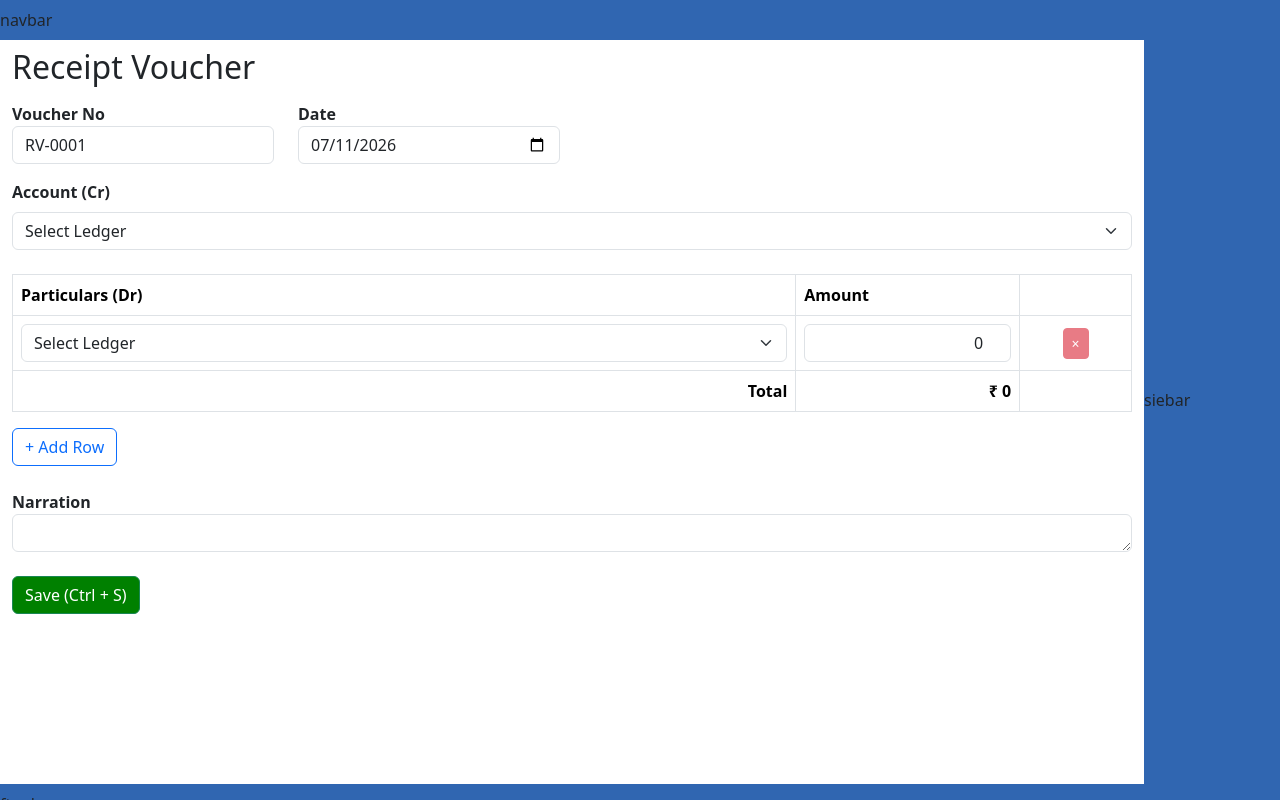
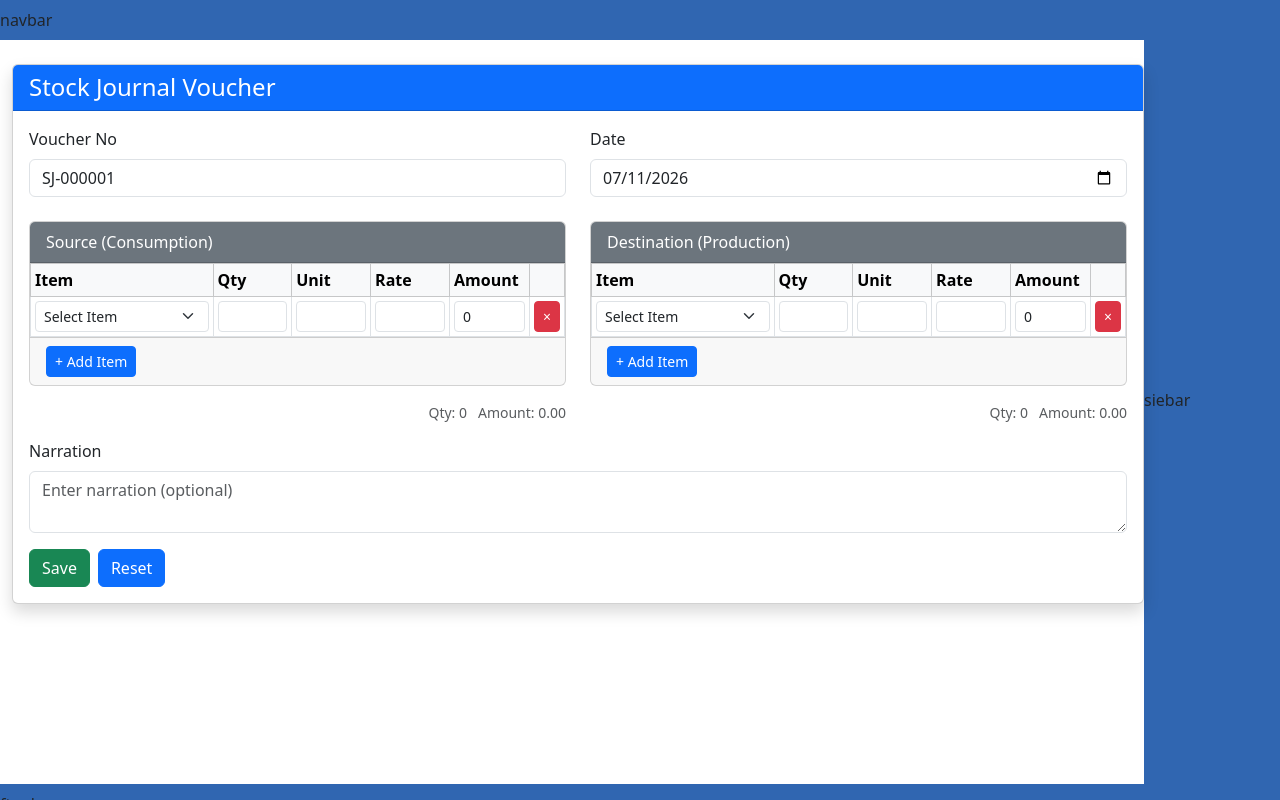
Before and after one commit to riissshu/ERP, a React (Vite) app in the folder Frontend/: page /crm in a window 1280 px wide. Built offline with nearby package versions, Linux system fonts and the light colour scheme.

Commit message:
added stock journal voucher

```diff
--- /dev/null
+++ b/Frontend/src/forms/StockTransferTable.jsx
@@ -0,0 +1,161 @@
+const stockItems = [
+  { name: "Rice", unit: "Bag" },
+  { name: "Wheat", unit: "Bag" },
+  { name: "Flour", unit: "Bag" },
+  { name: "Sugar", unit: "Kg" },
+  { name: "Oil", unit: "Ltr" },
+];
+
+export default function StockTransferTable({ title, rows, setRows }) {
+  // Update row values
+  const handleRowChange = (index, field, value) => {
+  const updatedRows = rows.map((row, i) => {
+    if (i !== index) return row;
+
+    const updatedRow = { ...row, [field]: value };
+
+    if (field === "item") {
+      const selectedItem = stockItems.find((item) => item.name === value);
+      updatedRow.unit = selectedItem ? selectedItem.unit : "";
+    }
+
+    const qty = Number(field === "qty" ? value : updatedRow.qty) || 0;
+    const rate = Number(field === "rate" ? value : updatedRow.rate) || 0;
+    updatedRow.amount = qty * rate;
+
+    return updatedRow;
+  });
+
+  setRows(updatedRows);
+};
+
+  // Add new row
+  const addRow = () => {
+    setRows([
+      ...rows,
+      {
+        item: "",
+        qty: "",
+        unit: "",
+        rate: "",
+        amount: 0,
+      },
+    ]);
+  };
+
+  // Delete row
+  const deleteRow = (index) => {
+    if (rows.length === 1) return;
+
+    const updatedRows = rows.filter((_, i) => i !== index);
+
+    setRows(updatedRows);
+  };
+
+
+  return (
+    <div className="card mb-3">
+      <div className="card-header bg-secondary text-white">{title}</div>
+
+      <div className="card-body p-0">
+        <table className="table table-bordered table-sm mb-0">
+          <thead className="table-light">
+            <tr>
+              <th style={{ width: "35%" }}>Item</th>
+              <th style={{ width: "15%" }}>Qty</th>
+              <th style={{ width: "15%" }}>Unit</th>
+              <th style={{ width: "15%" }}>Rate</th>
+              <th style={{ width: "15%" }}>Amount</th>
+              <th style={{ width: "5%" }}></th>
+            </tr>
+          </thead>
+
+          <tbody>
+            {rows.map((row, index) => (
+              <tr key={index}>
+                <td>
+                  <select
+                    className="form-select form-select-sm"
+                    value={row.item}
+                    onChange={(e) =>
+                      handleRowChange(index, "item", e.target.value)
+                    }
+                  >
+                    <option value="">Select Item</option>
+
+                    {stockItems.map((item) => (
+                      <option key={item.name} value={item.name}>
+                        {item.name}
+                      </option>
+                    ))}
+                  </select>
+                </td>
+
+                <td>
+                  <input
+                    type="number"
+                    className="form-control form-control-sm"
+                    value={row.qty}
+                    onChange={(e) =>
+                      handleRowChange(index, "qty", e.target.value)
+                    }
+                  />
+                </td>
+
+                <td>
+                  <input
+                    className="form-control form-control-sm"
+                    value={row.unit}
+                    readOnly
+                  />
+                </td>
+
+                <td>
+                  <input
+                    type="number"
+                    className="form-control form-control-sm"
+                    value={row.rate}
+                    onChange={(e) =>
+                      handleRowChange(index, "rate", e.target.value)
+                    }
+                  />
+                </td>
+
+                <td>
+                  <input
+                    className="form-control form-control-sm"
+                    value={row.amount}
+                    readOnly
+                  />
+                </td>
+
+                <td className="text-center">
+                  <button
+                    type="button"
+                    className="btn btn-danger btn-sm"
+                    onClick={() => deleteRow(index)}
+                  >
+                    ×
+                  </button>
+                </td>
+              </tr>
+            ))}
+          </tbody>
+        </table>
+      </div>
+
+      <div className="card-footer">
+        <button
+          type="button"
+          className="btn btn-primary btn-sm"
+          onClick={addRow}
+        >
+          + Add Item
+        </button>
+      </div>
+    </div>
+
+
+
+  );
+}
--- /dev/null
+++ b/Frontend/src/layouts/StockJournalVoucher.jsx
@@ -0,0 +1,144 @@
+import { useState } from "react";
+import StockTransferTable from "../forms/StockTransferTable.jsx";
+
+export default function StockJournalVoucher() {
+  const [voucherNo, setVoucherNo] = useState("SJ-000001");
+  const [date, setDate] = useState(new Date().toISOString().split("T")[0]);
+  const [narration, setNarration] = useState("");
+
+  const [sourceRows, setSourceRows] = useState([
+    { item: "", qty: "", unit: "", rate: "", amount: 0 },
+  ]);
+
+  const [destinationRows, setDestinationRows] = useState([
+    { item: "", qty: "", unit: "", rate: "", amount: 0 },
+  ]);
+
+  // Derived totals — recalculated on every render, no extra state needed
+  const sourceQty = sourceRows.reduce((sum, r) => sum + (Number(r.qty) || 0), 0);
+  const sourceAmount = sourceRows.reduce((sum, r) => sum + (Number(r.amount) || 0), 0);
+  const destinationQty = destinationRows.reduce((sum, r) => sum + (Number(r.qty) || 0), 0);
+  const destinationAmount = destinationRows.reduce((sum, r) => sum + (Number(r.amount) || 0), 0);
+
+  const handleSubmit = (e) => {
+    e.preventDefault();
+
+    const source = sourceRows.filter((r) => r.item !== "");
+    const destination = destinationRows.filter((r) => r.item !== "");
+
+    if (!source.length) {
+      alert("Please enter at least one consumption item.");
+      return;
+    }
+    if (!destination.length) {
+      alert("Please enter at least one production item.");
+      return;
+    }
+
+    const voucher = {
+      voucherNo,
+      date,
+      source,
+      destination,
+      narration,
+      totals: {
+        sourceQty,
+        sourceAmount,
+        destinationQty,
+        destinationAmount,
+      },
+    };
+
+    console.log(voucher);
+    alert("Stock Journal Saved Successfully");
+    resetVoucher();
+  };
+
+  const resetVoucher = () => {
+    setNarration("");
+    setSourceRows([{ item: "", qty: "", unit: "", rate: "", amount: 0 }]);
+    setDestinationRows([{ item: "", qty: "", unit: "", rate: "", amount: 0 }]);
+  };
+
+  return (
+    <div className="container-fluid py-4">
+      <div className="card shadow">
+        <div className="card-header bg-primary text-white">
+          <h4 className="mb-0">Stock Journal Voucher</h4>
+        </div>
+
+        <div className="card-body">
+          {/* Header */}
+          <div className="row mb-4">
+            <div className="col-md-6">
+              <label className="form-label">Voucher No</label>
+              <input
+                className="form-control"
+                value={voucherNo}
+                onChange={(e) => setVoucherNo(e.target.value)}
+              />
+            </div>
+
+            <div className="col-md-6">
+              <label className="form-label">Date</label>
+              <input
+                type="date"
+                className="form-control"
+                value={date}
+                onChange={(e) => setDate(e.target.value)}
+              />
+            </div>
+          </div>
+
+          {/* Dual Entry Layout */}
+          <div className="row">
+            <div className="col-lg-6">
+              <StockTransferTable
+                title="Source (Consumption)"
+                rows={sourceRows}
+                setRows={setSourceRows}
+              />
+              <div className="text-end small text-muted mt-1">
+                Qty: {sourceQty} &nbsp; Amount: {sourceAmount.toFixed(2)}
+              </div>
+            </div>
+
+            <div className="col-lg-6">
+              <StockTransferTable
+                title="Destination (Production)"
+                rows={destinationRows}
+                setRows={setDestinationRows}
+              />
+              <div className="text-end small text-muted mt-1">
+                Qty: {destinationQty} &nbsp; Amount: {destinationAmount.toFixed(2)}
+              </div>
+            </div>
+          </div>
+
+          {/* Narration */}
+          <div className="row mt-3">
+            <div className="col-12">
+              <label className="form-label">Narration</label>
+              <textarea
+                className="form-control"
+                rows={2}
+                value={narration}
+                onChange={(e) => setNarration(e.target.value)}
+                placeholder="Enter narration (optional)"
+              />
+            </div>
+          </div>
+
+          <div className="mt-3">
+            <button className="btn btn-success me-2" onClick={handleSubmit}>
+              Save
+            </button>
+            <button className="btn btn-primary" onClick={resetVoucher}>
+              Reset
+            </button>
+          </div>
+        </div>
+      </div>
+    </div>
+  );
+}
--- a/Frontend/src/routes/CRmGateway.jsx
+++ b/Frontend/src/routes/CRmGateway.jsx
@@ -1,10 +1,11 @@
 import DisplayLayout from "../layouts/DisplayLayout.jsx"
-import ReceiptVoucher from "../layouts/ReceiptVoucher.jsx"
+// import ReceiptVoucher from "../layouts/ReceiptVoucher.jsx"
+import StockJournalVoucher from "../layouts/StockJournalVoucher.jsx"
 
 function CRmGateway() {
   return (
         <DisplayLayout>
-            <ReceiptVoucher/>
+            <StockJournalVoucher/>
         </DisplayLayout>
   )
 }
```
